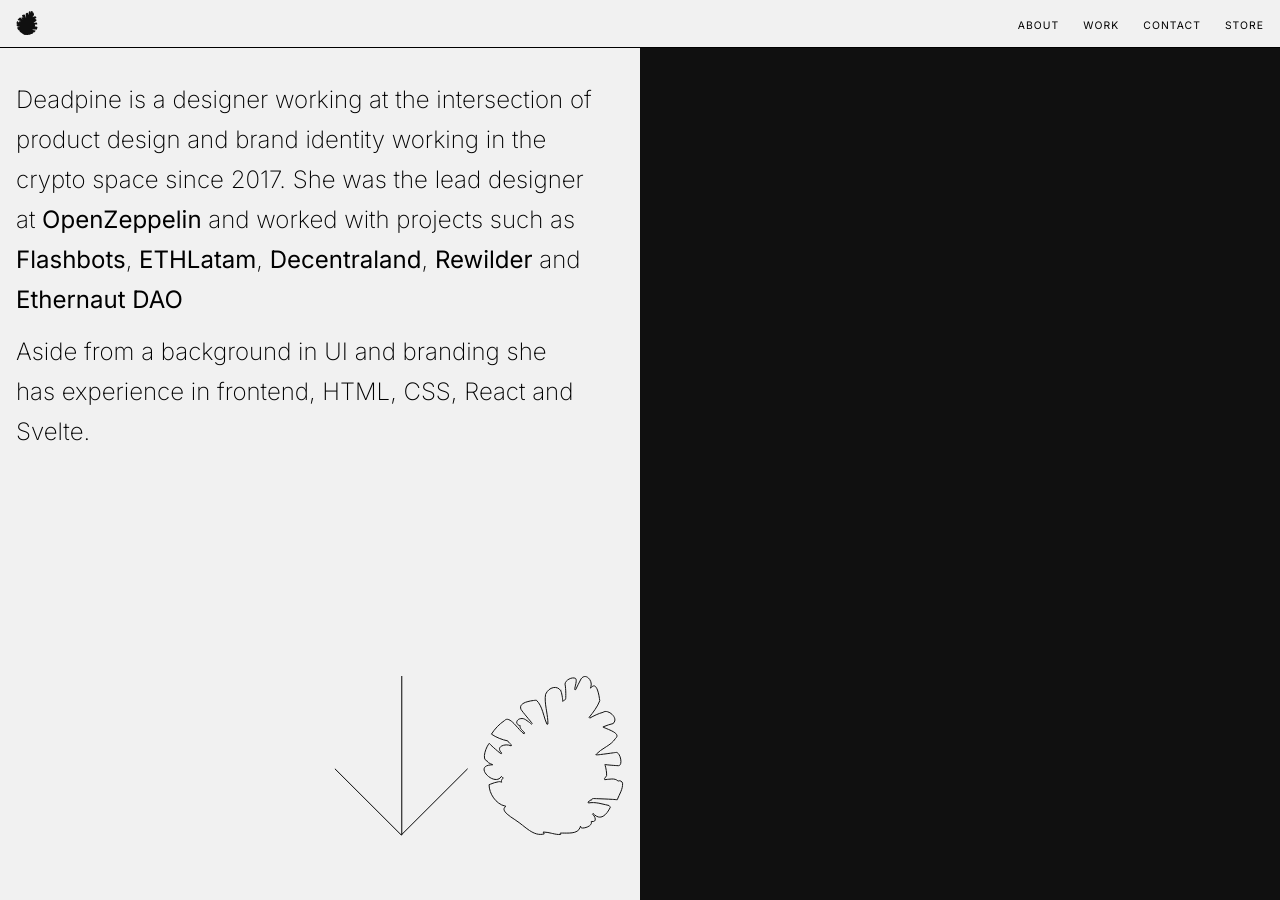
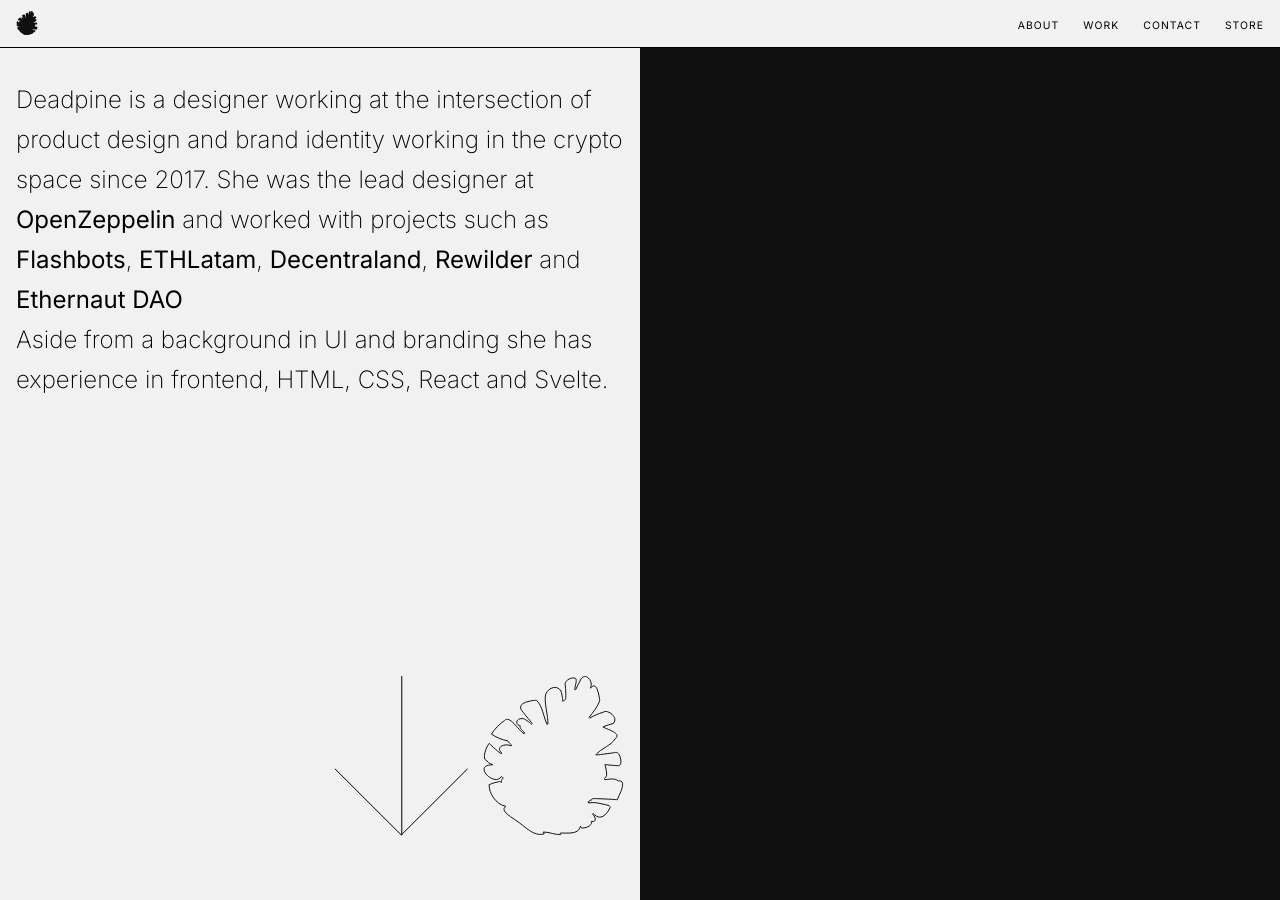
Before and after one commit to deadpine/deadpine.xyz, a Jekyll site: the page built from index.md, in a window 1280 px wide and 900 px high. Built offline with Jekyll 4.4.1, drawn with Linux system fonts in a browser that asks for light colours; some web fonts are replaced.

Commit message:
small updates

```diff
--- a/css/style.css
+++ b/css/style.css
@@ -20,11 +20,17 @@
   font-weight: 400;
   padding: 0;
   margin: 0;
+}
+
+h1 {
+  font-size: 4rem;
   margin-bottom: 7.5rem;
 }
 
-h1 { font-size: 4rem; }
-h2 { font-size: 3rem; }
+h2 {
+  font-size: 3rem;
+  margin-bottom: 5rem;
+}
 
 p {
   font-size: .9rem;
@@ -50,23 +56,7 @@
   min-height: calc(100vh - 3rem);
   max-width: 50%;
 }
-section#about {
-  padding: 5rem 1rem 1rem;
-  min-height: calc(100vh - 3rem);
-  display: flex;
-  flex-direction: column;
-  justify-content: space-between;
-}
-section#about p {
-  font-size: 1.5rem;
-  line-height: 2.5rem;
-  font-weight: 200;
-}
-section#about img {
-  margin-left: auto;
-  margin-top: 6rem;
-  pointer-events: none
-}
+
 section#work {
   padding: 8rem 0 1rem;
   min-height: none;
@@ -104,13 +94,22 @@
 }
 
 /* About */
-#about {
-  padding-top: 15rem;
+section#about {
+  padding: 5rem 1rem 1rem;
+  min-height: calc(100vh - 3rem);
+  display: flex;
+  flex-direction: column;
+  justify-content: space-between;
 }
-#about p {
-  font-size: 1rem;
-  padding-bottom: .75rem;
-  padding-right: 2rem;
+section#about p {
+  font-size: 1.5rem;
+  line-height: 2.5rem;
+  font-weight: 200;
+}
+section#about img {
+  margin-left: auto;
+  margin-top: 3rem;
+  pointer-events: none
 }
 
 /* WORK */
@@ -214,13 +213,10 @@
     display: none;
   }
   h2 {
-    font-size: 2rem;
+    font-size: 2.5rem;
   }
   nav {
     padding: 0 .5rem;
-    max-width: 100%;
-    overflow-x: scroll;
-    justify-content: flex-start;
   }
   section {
     min-width: 100%;
@@ -233,9 +229,6 @@
     font-size: 1.25rem;
     line-height: 2.25rem;
     padding-right: 0;
-  }
-  h1 {
-    font-size: 4.5rem;
   }
   .uppercase {
     font-size: .7rem;
```
